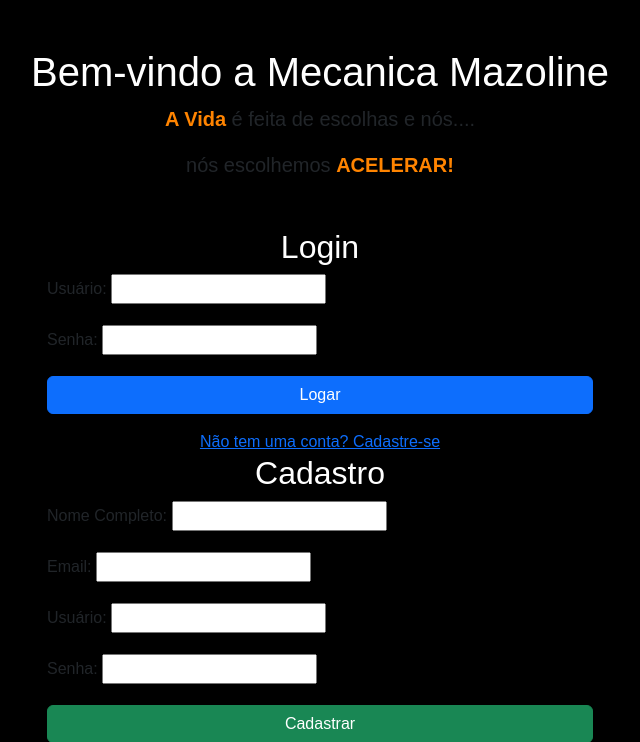
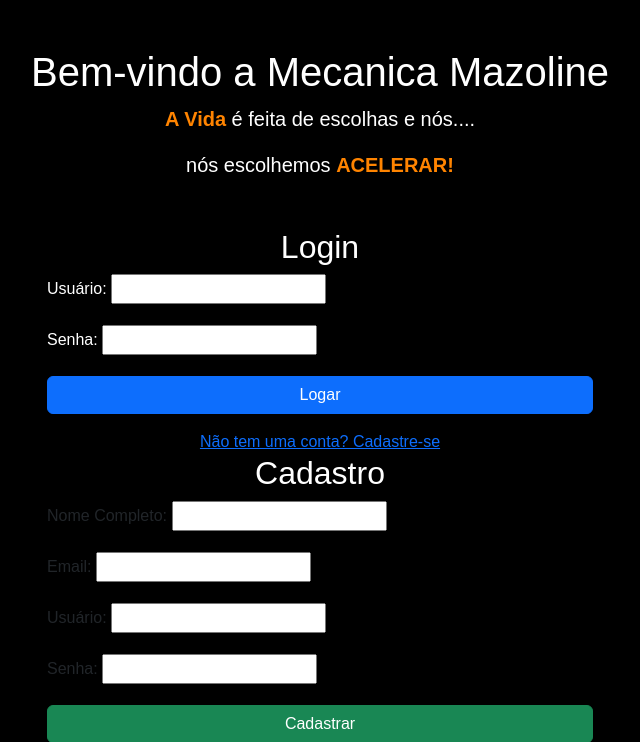
Before and after one commit to RogerioSenac/Projeto-Oficina-Mazzoline, a PHP site: page /senha/login.php in a window 1280 px wide. Shown: the part 160-902 px from the top of the page, without its empty margins (320-960 px from the left). Run offline with PHP 8.4, Linux system fonts and the light colour scheme.

Commit message:
refacture.rogerio-login.php

```diff
--- a/assets/css/estilos.css
+++ b/assets/css/estilos.css
@@ -318,7 +318,6 @@ nav>a:hover {
     font-size: 2rem;
 }
 
-
 .designby a {
     text-align: center;
     text-decoration: none;
@@ -338,3 +337,11 @@ span {
     color: white;
     padding: 20px;
 }
+
+#loginform {
+    color: white;
+}
+
+.text-center p{
+    color: white;
+}
```
